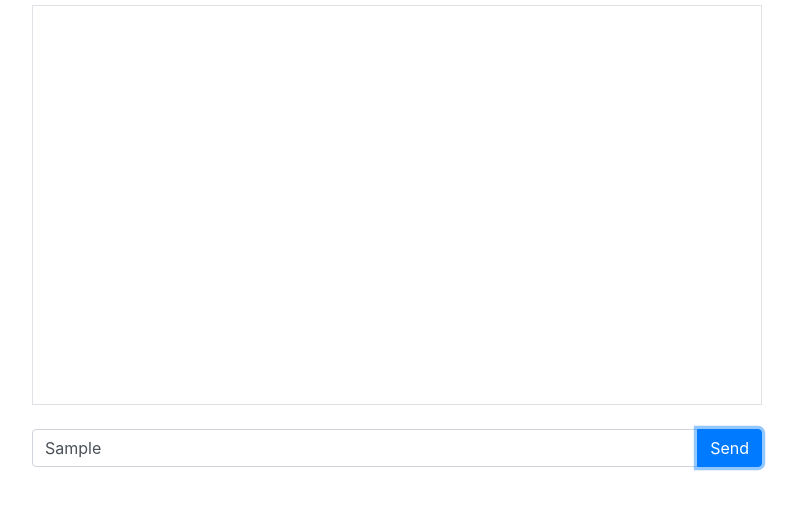
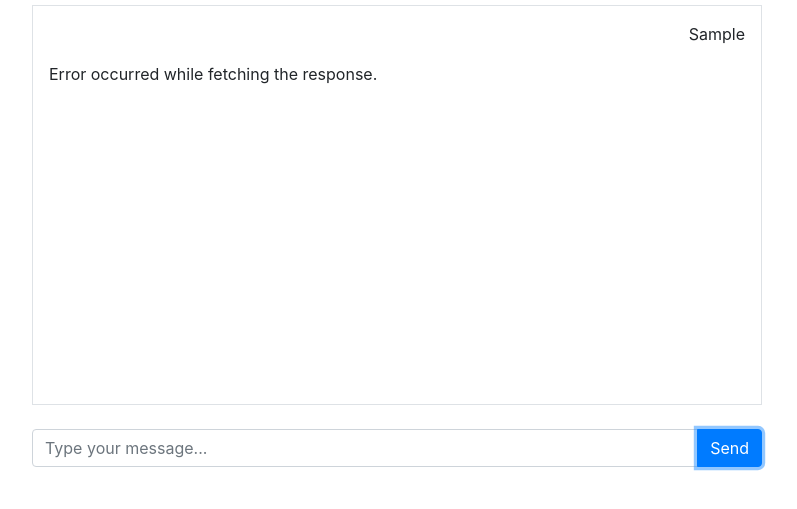
Before and after one commit to coderonfleek/a.i-chatbot, a plain HTML site: page frontend/index.html in a window 1280 px wide. Both pictures are taken after typing "Sample" into the empty fields and a click on the button "Send". Shown: the part 51-560 px from the top of the page, without its empty margins (243-1040 px from the left). Drawn offline with nearby package versions, Linux system fonts and the light colour scheme; no server answers.

Commit message:
Starting out

```diff
--- a/frontend/index.html
+++ b/frontend/index.html
@@ -24,7 +24,34 @@
     </div>
 
     <script>
-        // Script goes here
+        async function sendMessage() {
+            const inputbox = document.getElementById('inputbox');
+            const message = inputbox.value;
+            appendMessage(message, 'user');
+
+            // Clear the input box
+            inputbox.value = '';
+
+            // Make API call
+            try {
+                const response = await axios.post('YOUR_API_URL', { message });
+                appendMessage(response.data.message, 'bot');
+            } catch (error) {
+                console.error(error);
+                appendMessage('Error occurred while fetching the response.', 'bot');
+            }
+        }
+
+        function appendMessage(message, sender) {
+            const chatbox = document.getElementById('chatbox');
+            const msgElement = document.createElement('p');
+            msgElement.classList = sender === 'user' ? 'text-right' : 'text-left';
+            msgElement.innerText = message;
+            chatbox.appendChild(msgElement);
+
+            // Scroll to the bottom
+            chatbox.scrollTop = chatbox.scrollHeight;
+        }
     </script>
 </body>
 </html>
```
